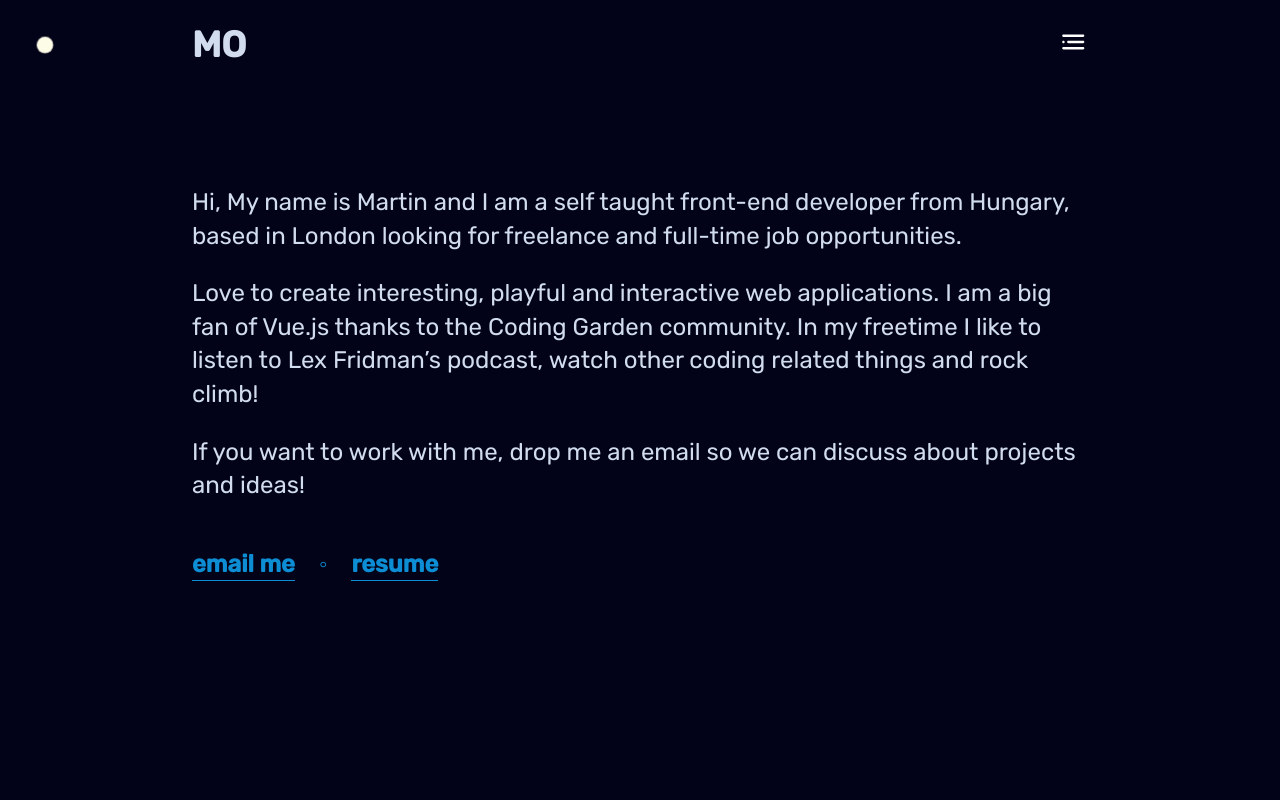
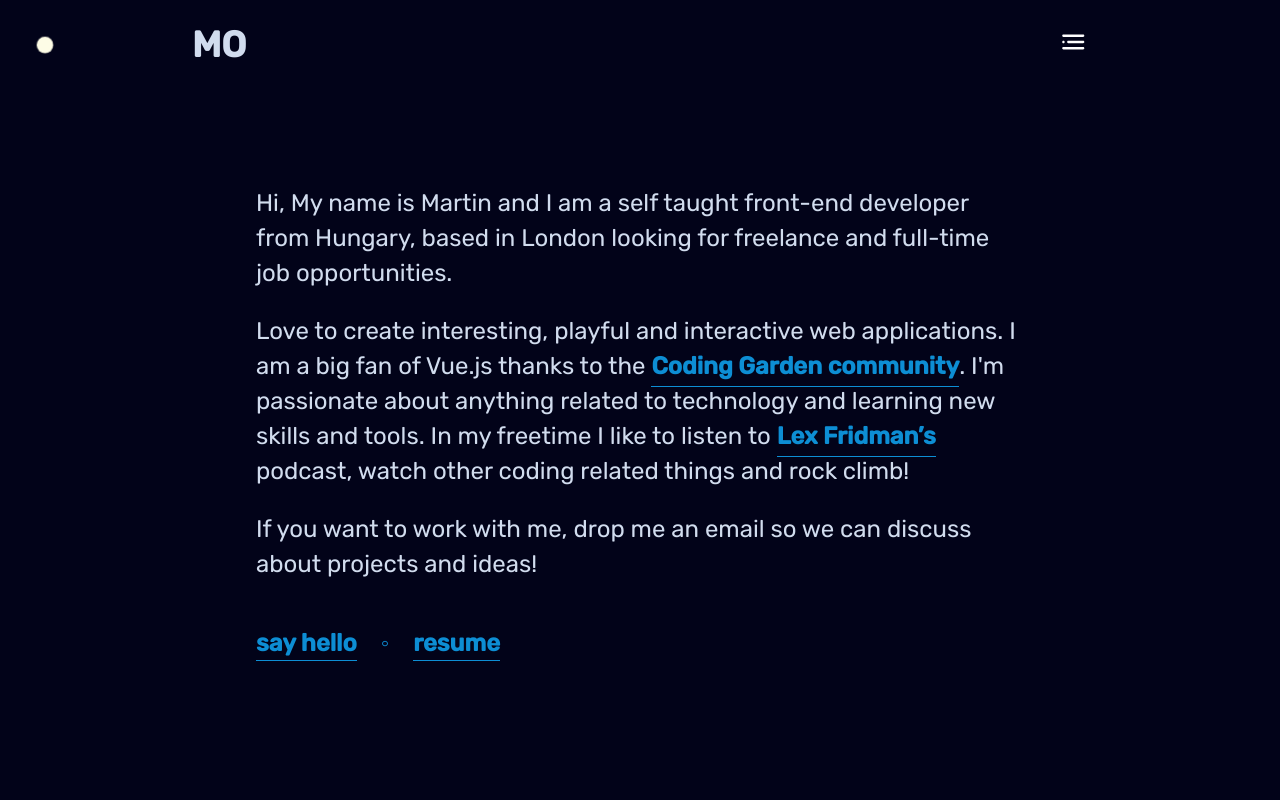
Before and after one commit to olaszm/personal-portfolio, a Vue app: page /about in a window 1280 px wide. Shown: the top 800 px of the page. Built offline with nearby package versions, Linux system fonts and the light colour scheme.

Commit message:
update links

```diff
--- a/public/db.json
+++ b/public/db.json
@@ -31,7 +31,8 @@
     "pic_one": "me_1",
     "pic_two": "me_2",
     "pic_three": "me_3",
-
+    "git": "https://github.com/olaszm/personal-portfolio",
+    "url": "https://martinolasz.dev/",
     "next_project": "david-lizom-portfolio"
   },
   {
--- a/public/index.html
+++ b/public/index.html
@@ -5,7 +5,7 @@
   <meta charset="utf-8">
   <meta http-equiv="X-UA-Compatible" content="IE=edge">
   <meta name="viewport" content="width=device-width,initial-scale=1.0">
-  <link rel="icon" href="<%= BASE_URL %>favicon.ico">
+  <link rel="icon" href="<%= BASE_URL %>favicon.png">
   <title>Martin Olasz Front End Developer</title>
 </head>
 
--- a/src/components/HeroSection.vue
+++ b/src/components/HeroSection.vue
@@ -8,9 +8,7 @@
           in London
         </h1>
         <p ref="link">
-          <router-link to="/about" class="link hoverable"
-            >Want to know me better?</router-link
-          >
+          <router-link to="/about" class="link hoverable">Want to know me better?</router-link>
         </p>
       </div>
     </div>
@@ -50,6 +48,7 @@ export default {
       h1 {
         font-size: 1.5rem;
         font-weight: normal;
+        max-width: 750px;
       }
       p {
         margin-top: 1rem;
--- a/src/views/About.vue
+++ b/src/views/About.vue
@@ -8,8 +8,20 @@
       </p>
       <p>
         Love to create interesting, playful and interactive web applications. I
-        am a big fan of Vue.js thanks to the Coding Garden community. In my
-        freetime I like to listen to Lex Fridman’s podcast, watch other coding
+        am a big fan of Vue.js thanks to the
+        <a
+          class="hoverable"
+          href="https://coding.garden/#/"
+          rel="noopener"
+          target="_blank"
+        >Coding Garden community</a>. I'm passionate about anything related to technology and learning new skills and tools. In my
+        freetime I like to listen to
+        <a
+          class="hoverable"
+          href="https://lexfridman.com/podcast/"
+          target="_blank"
+          rel="noopener"
+        >Lex Fridman’s</a> podcast, watch other coding
         related things and rock climb!
       </p>
       <p>
@@ -18,9 +30,9 @@
       </p>
     </div>
     <div class="about__contact">
-      <a href="mailto:martin1olasz@gmail.com" class="hoverable">email me</a>
+      <a href="mailto:martin1olasz@gmail.com" class="hoverable">say hello</a>
       <span>◦</span>
-      <a href="/" class="hoverable">resume</a>
+      <a href="../../martin_olasz_CV.pdf" class="hoverable">resume</a>
     </div>
   </div>
 </template>
@@ -30,12 +42,16 @@
 .about {
   margin-top: 3rem;
   margin-bottom: 5rem;
+  width: 60%;
   &__me {
     margin-bottom: 2rem;
     min-width: 250px;
+    a {
+      color: $primary;
+    }
     p {
       margin: 1rem 0;
-      line-height: 140%;
+      line-height: 145%;
     }
     @media (max-width: $mobile) {
       width: 100%;
```
Also changed, not shown: public/favicon.png (added), 1 other file (tests, documents, lock files or other folders).
